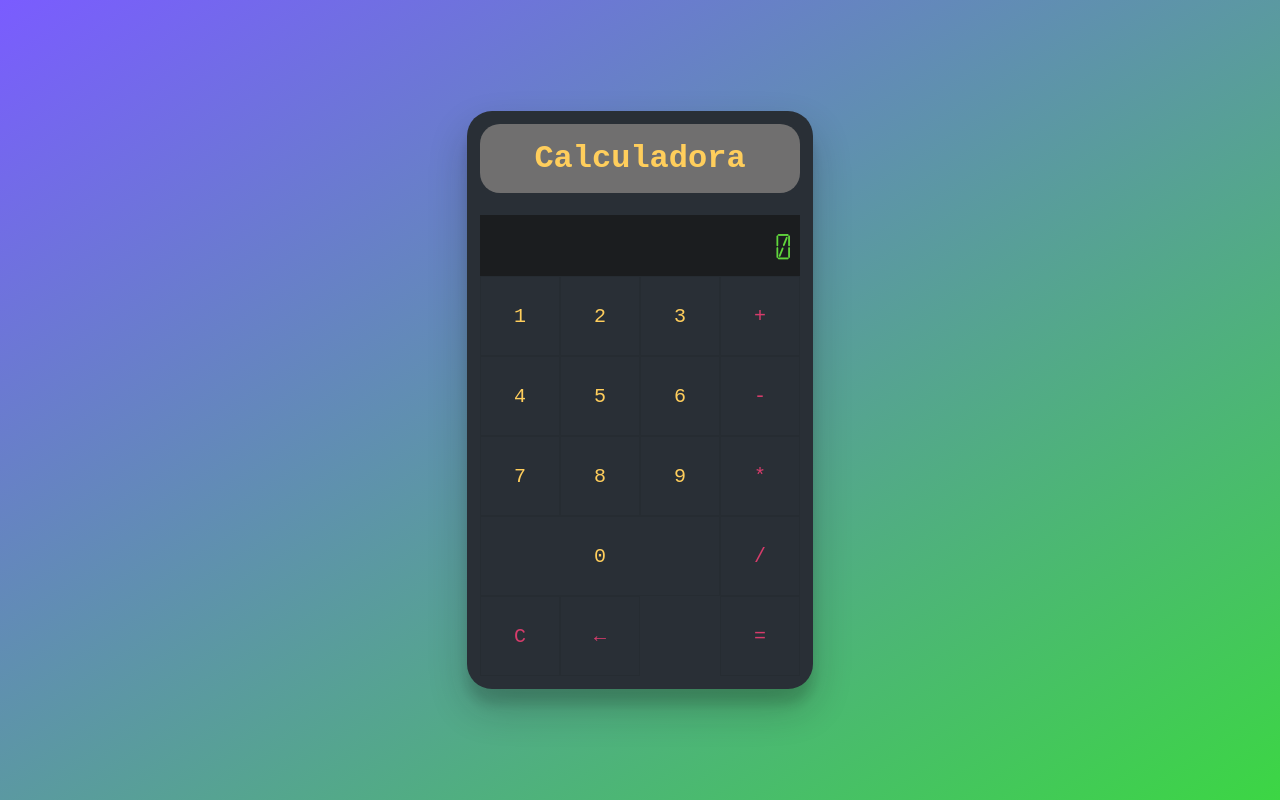
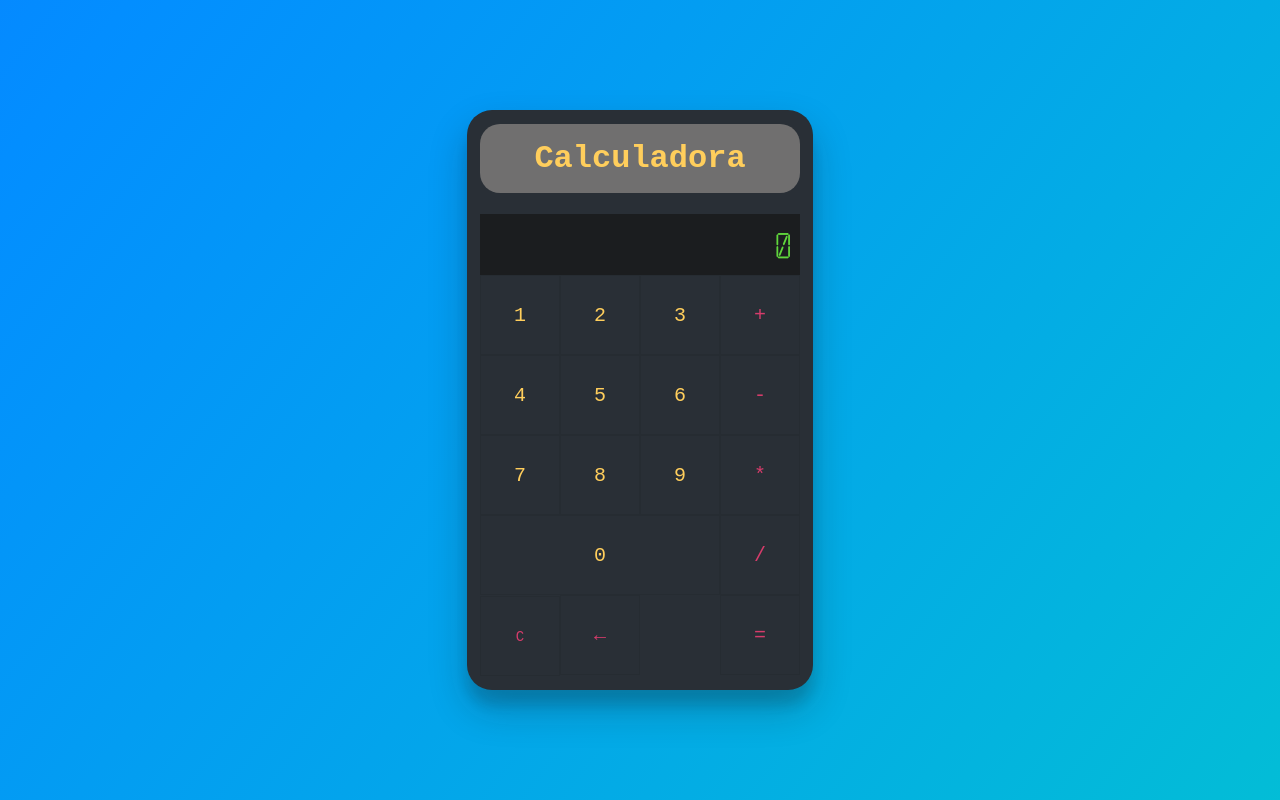
Before and after one commit to mycaballero/calc-app, a React (Create React App) app: page / in a window 1280 px wide. Built offline with nearby package versions, Linux system fonts and the light colour scheme.

Commit message:
boton clear con estilos

```diff
--- a/src/App.jsx
+++ b/src/App.jsx
@@ -6,6 +6,7 @@ import MathOpetations from './components/MathOperations'
 import Result from './components/Result'
 // estilos
 import './components/assets/css/App.css'
+import './components/assets/css/Button.css'
 
 
 // generar componente -> Arrow function
--- a/src/components/Functions.jsx
+++ b/src/components/Functions.jsx
@@ -4,7 +4,7 @@ import PropTypes from "prop-types"
 
 const Functions = ({clearFunction, deleteFunction}) => (
     <section className="functions">
-        <Button number="C" clickHandler={clearFunction}></Button>
+        <Button type="button-long-text" number="C" clickHandler={clearFunction}></Button>
         <Button number="&larr;" clickHandler={deleteFunction}></Button>
     </section>
 )
--- a/src/components/assets/css/App.css
+++ b/src/components/assets/css/App.css
@@ -7,9 +7,19 @@ body {
     position: relative;
     width: 100%;
     height: 100%;
-    background-image: linear-gradient(to bottom right, #7a5cff 0%, #3cd644 100%);
+    /*background-image: linear-gradient(to bottom right, #ff1e1e 0%, #fff019 100%);*/
     background-repeat: no-repeat;
     background-attachment: fixed;
+    background: linear-gradient(308deg, #ff0303, #ffac03, #fffa03, #69ff03, #03ff9d, #038eff, #3503ff, #dc03ff, #ff0391);
+    background-size: 1800% 1800%;
+
+    animation: gradientmove 50s ease infinite;
+}
+
+@keyframes gradientmove {
+    0%{background-position:0% 50%}
+    50%{background-position:100% 51%}
+    100%{background-position:0% 50%}
 }
 
 body {
--- /dev/null
+++ b/src/components/assets/css/Button.css
@@ -0,0 +1,3 @@
+.button-long-text {
+    font-size: 14px;
+}
```
